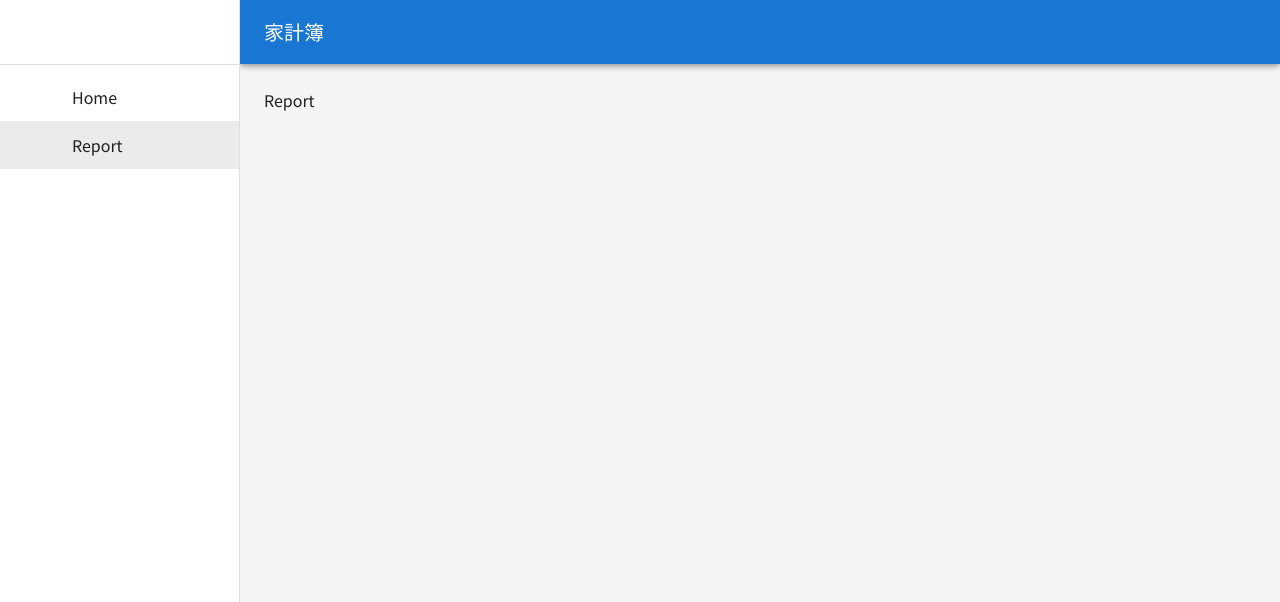
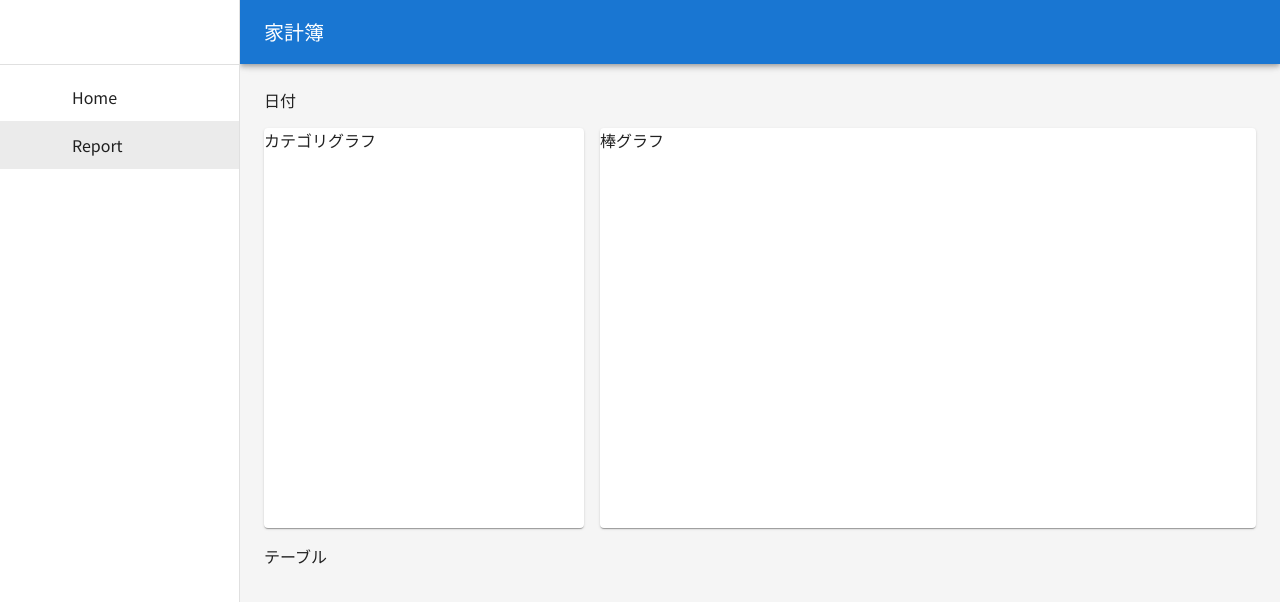
Before and after one commit to masa-bot1/household-app, a React (Create React App) app: page /report in a window 1280 px wide. Shown: the top 602 px of the page. Built offline with nearby package versions, Linux system fonts and the light colour scheme; no server answers; the database is empty; some icons are missing; the HTML template or start-up script is replaced by a standard one.

Commit message:
Report画面のレイアウトを作成

```diff
--- a/src/pages/Report.tsx
+++ b/src/pages/Report.tsx
@@ -1,8 +1,25 @@
+import { Grid, Paper } from '@mui/material'
 import React from 'react'
 
 const Report = () => {
+  const commonPaperStyle = {
+    height: { xs: "auto", md: "400px" },
+  }
   return (
-    <div>Report</div>
+    <Grid container spacing={2}>
+      <Grid size={{ xs: 12 }}>
+        日付
+      </Grid>
+      <Grid size={{ xs: 12, md: 4 }}>
+        <Paper sx={commonPaperStyle}>カテゴリグラフ</Paper>
+      </Grid>
+      <Grid size={{ xs: 12, md: 8 }}>
+        <Paper sx={commonPaperStyle}>棒グラフ</Paper>
+      </Grid>
+      <Grid size={{ xs: 12 }}>
+        テーブル
+      </Grid>
+    </Grid>
   )
 }
 
```
